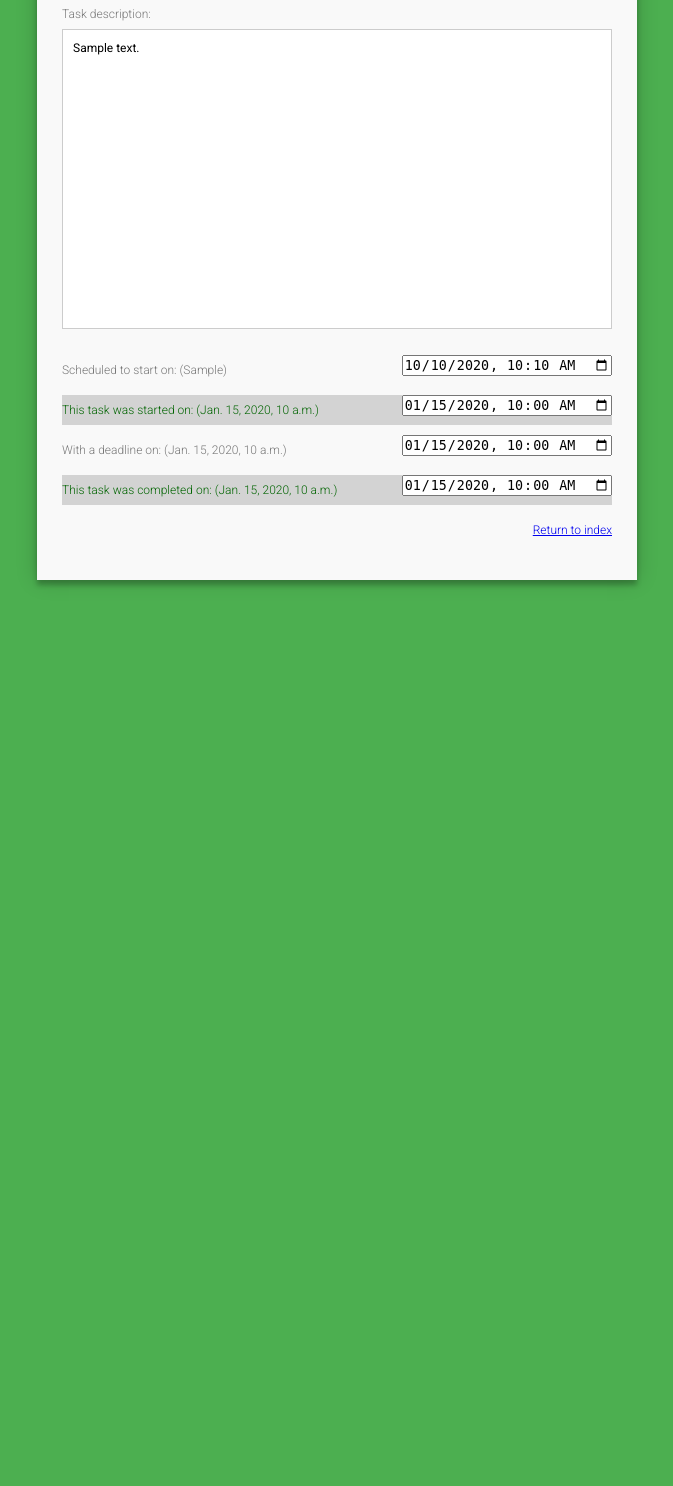
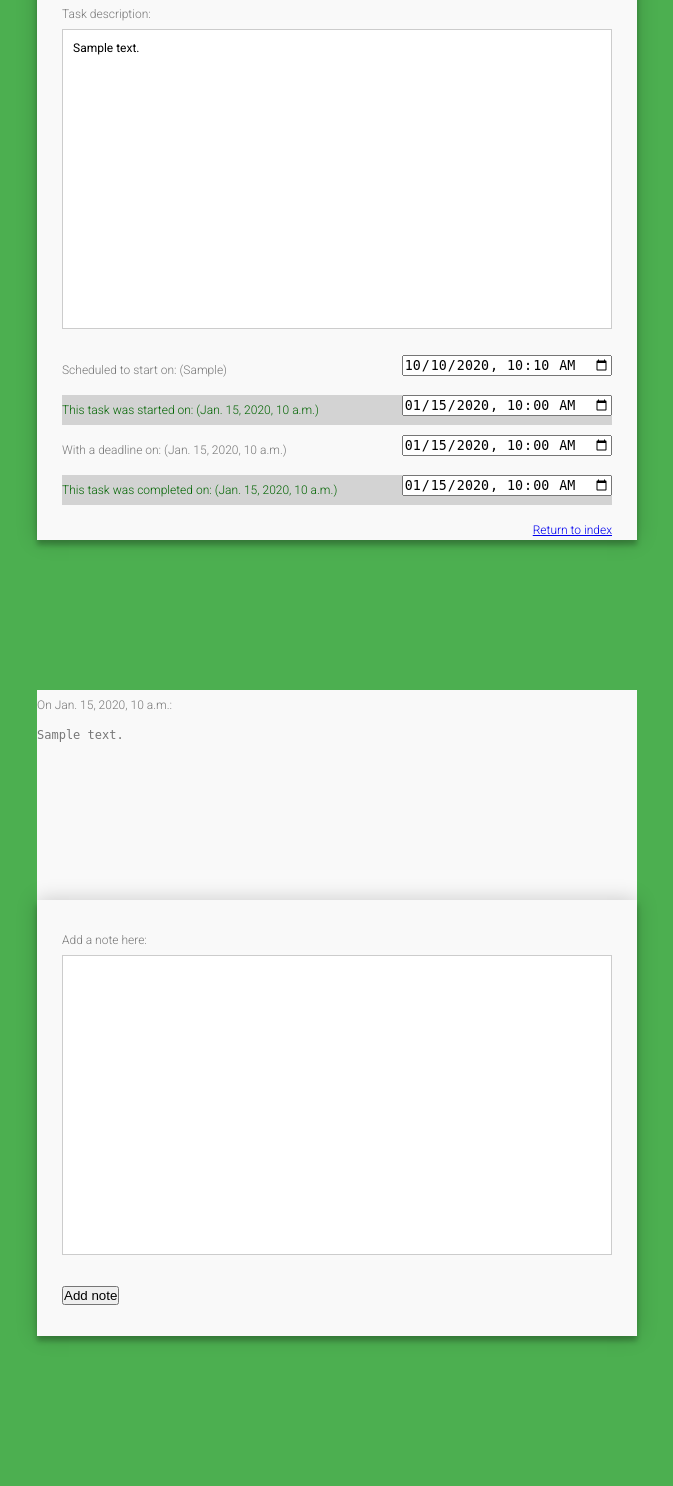
Before and after one commit to djrwb131/django-projectmanager, a Django app: template binaryblob_ca/project_manager/templates/project_manager/task_details.html in a window 1280 px wide. Shown: the part 318-1804 px from the top of the page, without its empty margins (303-976 px from the left). Before the commit the page ends 906 px from the top, so only its background shows below. Run offline with Django 3.2, Linux system fonts and the light colour scheme; the template is opened without the code that fills it: most values are stand-ins (such as "Sample title", 1, 10 or a date in 2020).

Commit message:
Added support for task notes

```diff
--- a/binaryblob_ca/project_manager/static/project_manager/form_style.css
+++ b/binaryblob_ca/project_manager/static/project_manager/form_style.css
@@ -35,30 +35,30 @@ body {
   color: darkgreen;
   background: lightgray;
 }
-#contact input[type="text"],
-#contact input[type="email"],
-#contact input[type="tel"],
-#contact input[type="url"],
-#contact textarea,
-#contact button[type="submit"] {
+.details_form input[type="text"],
+.details_form input[type="email"],
+.details_form input[type="tel"],
+.details_form input[type="url"],
+.details_form textarea,
+.details_form button[type="submit"] {
   font: 400 12px/16px "Roboto", Helvetica, Arial, sans-serif;
 }
 
-#contact {
+.details_form {
   background: #F9F9F9;
   padding: 25px;
   margin: 150px 0;
   box-shadow: 0 0 20px 0 rgba(0, 0, 0, 0.2), 0 5px 5px 0 rgba(0, 0, 0, 0.24);
 }
 
-#contact h3 {
+.details_form h3 {
   display: block;
   font-size: 30px;
   font-weight: 300;
   margin-bottom: 10px;
 }
 
-#contact h4 {
+.details_form h4 {
   margin: 5px 0 15px;
   display: block;
   font-size: 13px;
@@ -73,11 +73,11 @@ fieldset {
   width: 100%;
 }
 
-#contact input[type="text"],
-#contact input[type="email"],
-#contact input[type="tel"],
-#contact input[type="url"],
-#contact textarea {
+.details_form input[type="text"],
+.details_form input[type="email"],
+.details_form input[type="tel"],
+.details_form input[type="url"],
+.details_form textarea {
   width: 100%;
   border: 1px solid #ccc;
   background: #FFF;
@@ -85,24 +85,24 @@ fieldset {
   padding: 10px;
 }
 
-#contact input[type="text"]:hover,
-#contact input[type="email"]:hover,
-#contact input[type="tel"]:hover,
-#contact input[type="url"]:hover,
-#contact textarea:hover {
+.details_form input[type="text"]:hover,
+.details_form input[type="email"]:hover,
+.details_form input[type="tel"]:hover,
+.details_form input[type="url"]:hover,
+.details_form textarea:hover {
   -webkit-transition: border-color 0.3s ease-in-out;
   -moz-transition: border-color 0.3s ease-in-out;
   transition: border-color 0.3s ease-in-out;
   border: 1px solid #aaa;
 }
 
-#contact textarea {
+.details_form textarea {
   height: 100px;
   max-width: 100%;
   resize: none;
 }
 
-#contact button[type="submit"] {
+.details_form button[type="submit"] {
   cursor: pointer;
   width: 100%;
   border: none;
@@ -113,14 +113,14 @@ fieldset {
   font-size: 15px;
 }
 
-#contact button[type="submit"]:hover {
+.details_form button[type="submit"]:hover {
   background: #43A047;
   -webkit-transition: background 0.3s ease-in-out;
   -moz-transition: background 0.3s ease-in-out;
   transition: background-color 0.3s ease-in-out;
 }
 
-#contact button[type="submit"]:active {
+.details_form button[type="submit"]:active {
   box-shadow: inset 0 1px 3px rgba(0, 0, 0, 0.5);
 }
 
@@ -128,8 +128,8 @@ fieldset {
   text-align: center;
 }
 
-#contact input:focus,
-#contact textarea:focus {
+.details_form input:focus,
+.details_form textarea:focus {
   outline: 0;
   border: 1px solid #aaa;
 }
--- a/binaryblob_ca/project_manager/templates/project_manager/task_details.html
+++ b/binaryblob_ca/project_manager/templates/project_manager/task_details.html
@@ -5,12 +5,22 @@
     <link rel="stylesheet" type="text/css" href="{% static 'project_manager/form_style.css' %}">
     <meta charset="UTF-8">
     <title>Edit task</title>
+    <style>
+         pre {
+            overflow-x: auto;
+            white-space: pre-wrap;
+            white-space: -moz-pre-wrap;
+            white-space: -pre-wrap;
+            white-space: -o-pre-wrap;
+            word-wrap: break-word;
+         }
+     </style>
 </head>
 <body>
     <div class="container">
+    <form id="contact" class="details_form" action="{% url 'project_manager:edit_task_submit' ipk %}" method="post">
+        {% csrf_token %}
 
-    <form id="contact" action="{% url 'project_manager:edit_task_submit' ipk %}" method="post">
-        {% csrf_token %}
         {% if perms.project_manager.update_taskmodel %}
         {% if disabled != "" %}
         <a href="{% url 'project_manager:edit_task' ipk %}">Enable editing</a><br/>
@@ -18,11 +28,13 @@
         <a href="{% url 'project_manager:details' ipk %}">Disable editing</a><br/>
         {% endif %}
         {% endif %}
+
         {% if messages %}
         {% for message in messages %}
         <div class="message">{{ message }}</div>
         {% endfor %}
         {% endif %}
+
         <fieldset>
             <label class="one-line" for="task_priority">Priority: (Safe to leave at default)</label>
             <input {{ disabled }} class="one-line" type="number" name="task_priority" value="{{task.priority}}">
@@ -43,30 +55,55 @@
         {% if task.started_on %}
         <fieldset class="highlight">
             <label for="task_started_on">This task was started on: ({{task.started_on}})</label>
+            <input {{ disabled }} class="one-line" type="datetime-local" name="task_started_on" value="{{task.started_on|date:'Y-m-d\TH:i'}}">
+        </fieldset>
         {% else %}
         <fieldset>
             <label for="task_started_on">Actual start time:</label>
-                {% endif %}
             <input {{ disabled }} class="one-line" type="datetime-local" name="task_started_on" value="{{task.started_on|date:'Y-m-d\TH:i'}}">
         </fieldset>
+        {% endif %}
+
         <fieldset>
             <label for="task_deadline">With a deadline on: ({{task.deadline}})</label>
             <input {{ disabled }} style="float:right;clear:both;" type="datetime-local" name="task_deadline" value="{{task.deadline|date:'Y-m-d\TH:i'}}">
         </fieldset>
+
         {% if task.completed_on %}
         <fieldset class="highlight">
             <label for="task_completed_on">This task was completed on: ({{task.completed_on}})</label>
+            <input {{ disabled }} class="one-line" type="datetime-local" name="task_completed_on" value="{{task.completed_on|date:'Y-m-d\TH:i'}}">
+        </fieldset>
         {% else %}
         <fieldset>
             <label for="task_completed_on">Completion date:</label>
-                {% endif %}
             <input {{ disabled }} class="one-line" type="datetime-local" name="task_completed_on" value="{{task.completed_on|date:'Y-m-d\TH:i'}}">
         </fieldset>
+        {% endif %}
+
         {% if disabled == "" %}
-                        <input type="submit" value="Submit Edit">
+        <input type="submit" value="Submit edit">
         {% endif %}
         <a class="one-line" href="{% url 'project_manager:index' %}">Return to index</a>
+    </form>
+    </div>
+    <div class="container" style="background: #f9f9f9;">
+        {% if notes %}
+        {% for note in notes %}
+        <p>On {{note.date}}:
+        <pre>{{ note.text }}</pre>
+        </p>
+        {% endfor %}
+        {% endif %}
+    </p>
+    <div class="container">
+        <form class="details_form" action="{% url 'project_manager:add_note' ipk %}" method="post">
+            {% csrf_token %}
             <fieldset>
+                <label for="task_note">Add a note here:</label>
+                <textarea style="width:600px;height:300px;" name="task_note"></textarea>
+            </fieldset>
+            <input type="submit" value="Add note">
         </form>
     </div>
 </body>
--- a/binaryblob_ca/project_manager/urls.py
+++ b/binaryblob_ca/project_manager/urls.py
@@ -12,4 +12,5 @@ urlpatterns = (
     path('details/<int:ipk>/', views.TaskDetailsView.as_view(), name="details"),
     path('edit_task/<int:ipk>/', views.EditTaskView.as_view(), name="edit_task"),
     path('edit_task/submit/<int:ipk>', views.edit_task_submit, name="edit_task_submit"),
+    path('add_note/submit/<int:ipk>', views.add_note_submit, name="add_note"),
 )
```
Also changed, not shown: binaryblob_ca/project_manager/views.py (+11 -1 lines). Lines whose indentation alone changed are shown as unchanged.
